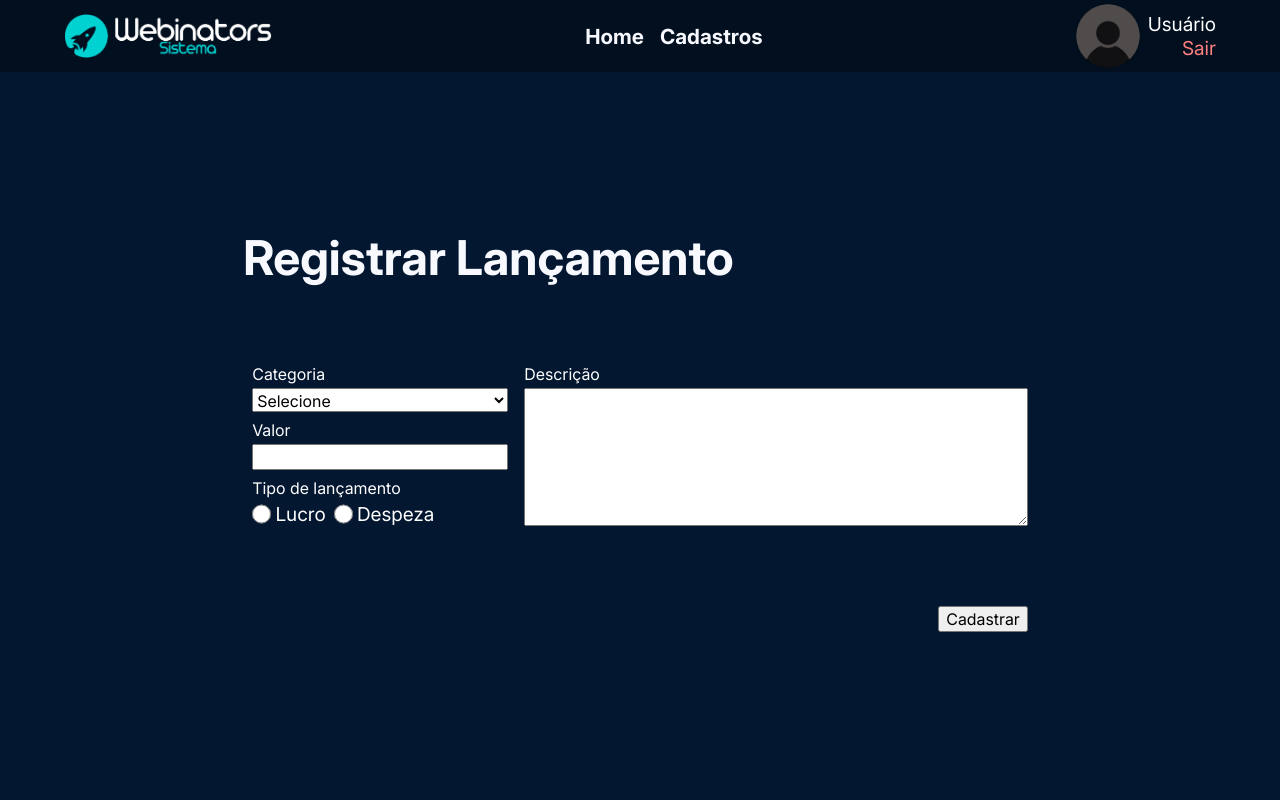
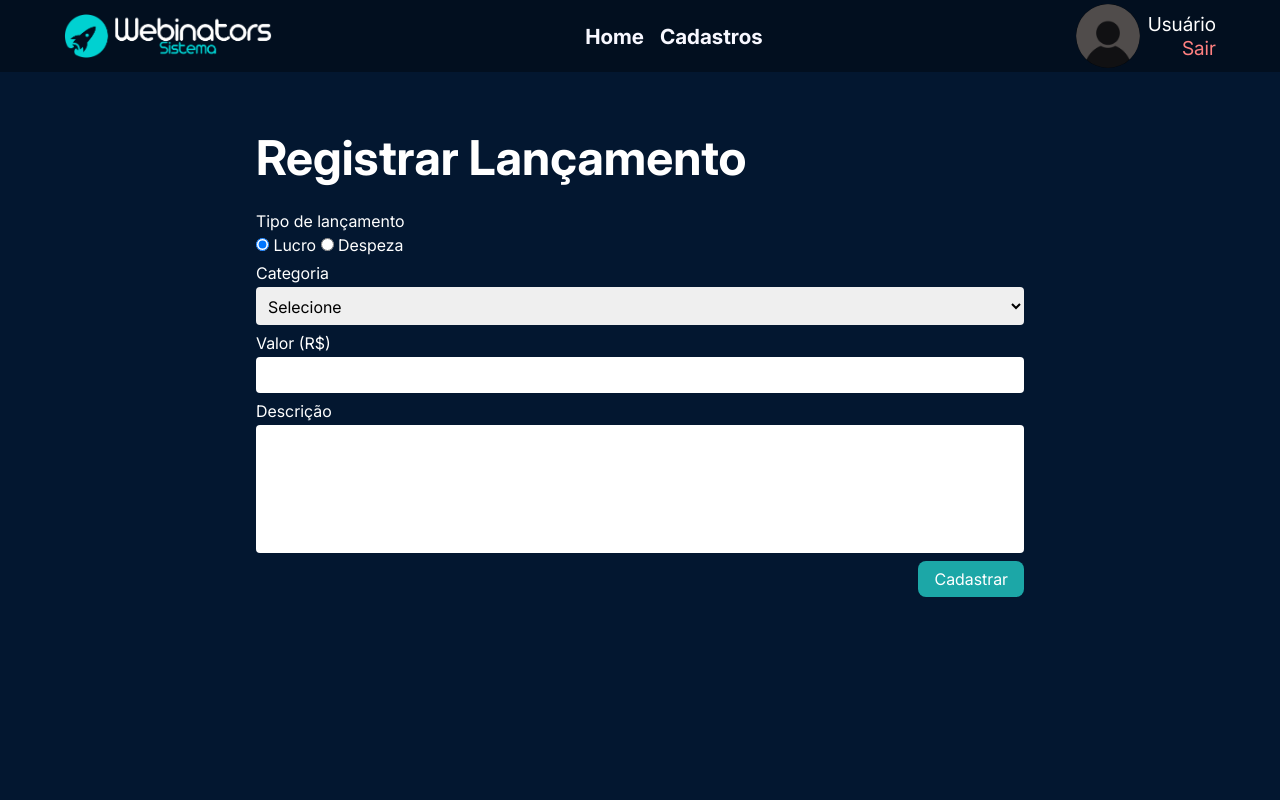
Before and after one commit to eduardosaraujo1/2md2-pw-projeto-lanhouse, a PHP site: page /lancamento.html in a window 1280 px wide. Run offline with PHP 8.4, Linux system fonts and the light colour scheme.

Commit message:
Rewrite all other screens

```diff
--- a/css/cadastro.css
+++ b/css/cadastro.css
@@ -1,6 +1,4 @@
 /* CSS Genérico para as telas de cadastro */
-@import url('style.css');
-
 .container {
     padding: 0 20vw;
     margin-inline: auto;
--- a/css/fornecedor.css
+++ b/css/fornecedor.css
@@ -1,4 +1,5 @@
 @import url('navbar.css');
+@import url('components.css');
 @import url('cadastro.css');
 
 .cadastro-form__inputs {
--- a/css/funcionario.css
+++ b/css/funcionario.css
@@ -1,4 +1,5 @@
 @import url('navbar.css');
+@import url('components.css');
 @import url('cadastro.css');
 
 .cadastro-form__inputs {
--- a/css/home.css
+++ b/css/home.css
@@ -1,4 +1,4 @@
-@import url('style.css');
+@import url('components.css');
 @import url('navbar.css');
 
 a {
--- a/css/lancamento.css
+++ b/css/lancamento.css
@@ -1,93 +1,13 @@
-@import url('style.css');
+@import url('components.css');
+@import url('cadastro.css');
 @import url('navbar.css');
 
-body {
-    width: 100vw;
-    height: 100vh;
-    display: flex;
-    flex-direction: column;
+.cadastro-form__inputs {
+    display: grid;
+    grid-template-columns: 1fr;
+    gap: 8px;
 }
 
-main {
-    flex: 1;
-    height: 100%;
-    width: 100%;
+.input--textarea .input__box {
+    min-height: 8rem;
 }
-
-main {
-    display: flex;
-    align-items: center;
-    justify-content: center;
-}
-
-.container {
-    display: flex;
-    width: 62vw;
-    flex-direction: column;
-    align-items: flex-start;
-    gap: 64px;
-}
-
-.cadastro-form {
-    display: flex;
-    padding: 13px 9px;
-    flex-direction: column;
-    align-items: flex-end;
-    gap: 80px;
-    width: 100%;
-}
-
-.form-title {
-    text-align: center;
-    color: var(--ghost-white, #f8f8ff);
-    text-align: center;
-    font-family: Inter;
-    font-size: 3rem;
-    font-weight: 700;
-}
-
-.input-fields {
-    display: flex;
-    flex-direction: row;
-    gap: 16px;
-    width: 100%;
-}
-
-.input-fields .form-group {
-    display: flex;
-    flex-direction: column;
-    gap: 8px;
-    align-self: stretch;
-}
-
-.form-group .input {
-    display: flex;
-    flex-direction: column;
-    gap: 4px;
-    color: white;
-    flex: 1;
-    min-width: 0;
-}
-
-.radio {
-    display: flex;
-    gap: 0.5em;
-}
-
-.radio .input-label {
-    display: grid;
-    grid-template-columns: 1em auto;
-    gap: 4px;
-    font-size: 1.2em;
-}
-
-.form-group.description {
-    flex: 1;
-    align-self: stretch;
-}
-
-.form-group.description textarea {
-    flex: 1;
-}
-
-/* TODO: Fazer inputs mais responsivos em mobile */
--- a/css/login.css
+++ b/css/login.css
@@ -1,4 +1,4 @@
-@import url('style.css');
+@import url('components.css');
 
 body {
     height: 100vh;
--- a/funcionario.html
+++ b/funcionario.html
@@ -93,7 +93,7 @@
                         </div>
                         <div class="input col-span-3">
                             <label for="salario" class="input__label"
-                                >Salário</label
+                                >Salário (R$)</label
                             >
                             <input
                                 class="input__box"
--- a/lancamento.html
+++ b/lancamento.html
@@ -31,74 +31,72 @@
         </header>
         <main>
             <div class="container">
-                <h1 class="form-title">Registrar Lançamento</h1>
+                <h1 class="title">Registrar Lançamento</h1>
                 <form class="cadastro-form">
-                    <div class="input-fields">
-                        <div class="form-group">
+                    <div class="cadastro-form__inputs">
                         <div class="input">
-                                <label for="categoria" class="input-label"
+                            <label class="input__label" for="tipoLanc"
+                                >Tipo de lançamento</label
+                            >
+                            <div class="radio">
+                                <label for="lucro" class="input__label">
+                                    <input
+                                        type="radio"
+                                        name="tipoLanc"
+                                        id="lucro"
+                                        value="lucro"
+                                        checked
+                                    />
+                                    Lucro</label
+                                >
+                                <label for="despeza" class="input__label">
+                                    <input
+                                        type="radio"
+                                        name="tipoLanc"
+                                        id="despeza"
+                                        value="despeza"
+                                    />
+                                    Despeza</label
+                                >
+                            </div>
+                        </div>
+                        <div class="input">
+                            <label for="categoria" class="input__label"
                                 >Categoria</label
                             >
                             <select
                                 name="categoria"
                                 id="categoria"
-                                    class="textbox"
+                                class="input__box"
                             >
                                 <option value="selecione">Selecione</option>
                             </select>
                         </div>
                         <div class="input">
-                                <label class="input-label" for="valor"
-                                    >Valor</label
+                            <label class="input__label" for="valor"
+                                >Valor (R$)</label
                             >
                             <input
-                                    class="textbox"
-                                    type="number"
+                                class="input__box"
+                                type="text"
                                 id="valor"
                                 name="valor"
                             />
                         </div>
-                            <div class="input">
-                                <label class="input-label" for="tipoLanc"
-                                    >Tipo de lançamento</label
-                                >
-                                <div class="radio">
-                                    <label for="lucro" class="input-label">
-                                        <input
-                                            type="radio"
-                                            name="tipoLanc"
-                                            id="lucro"
-                                        />
-                                        Lucro</label
-                                    >
-                                    <label for="despeza" class="input-label">
-                                        <input
-                                            type="radio"
-                                            name="tipoLanc"
-                                            id="despeza"
-                                        />
-                                        Despeza</label
-                                    >
-                                </div>
-                            </div>
-                        </div>
-                        <div class="form-group description">
-                            <div class="input" style="align-self: stretch">
-                                <label class="input-label" for="nome"
+                        <div class="input input--textarea">
+                            <label class="input__label" for="nome"
                                 >Descrição</label
                             >
                             <textarea
-                                    class="textbox"
+                                class="input__box"
                                 name="descricao"
                                 id="descricao"
-                                    class="multilineTextbox"
                             ></textarea>
-                            </div>
                         </div>
                     </div>
                     <button
                         type="button"
-                        class="primary-button"
+                        class="btn btn--primary"
                         onclick="location.href = './home.html'"
                     >
                         Cadastrar
```
Also changed, not shown: categoria.html (+8 -14 lines), css/categoria.css (+4 -77 lines), css/cliente.css (+1 -70 lines), README.md, css/components.css (renamed from css/style.css). Lines whose indentation alone changed are shown as unchanged.
